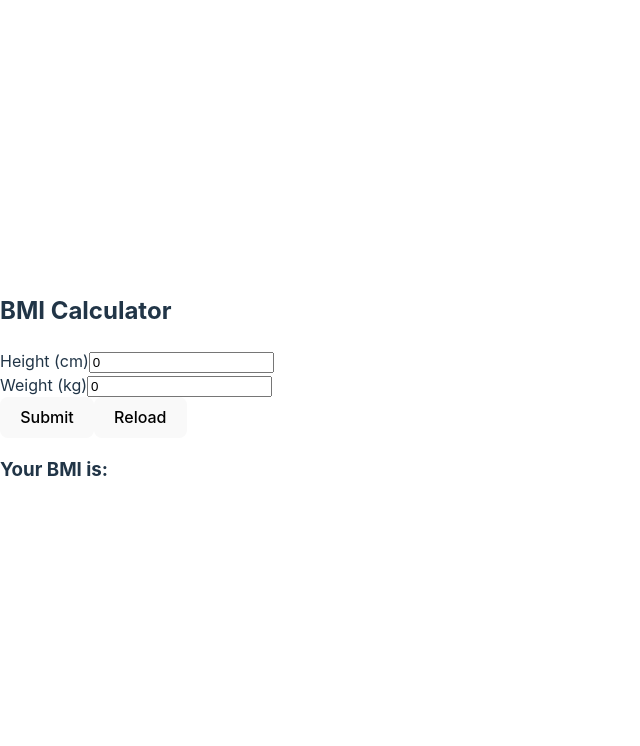
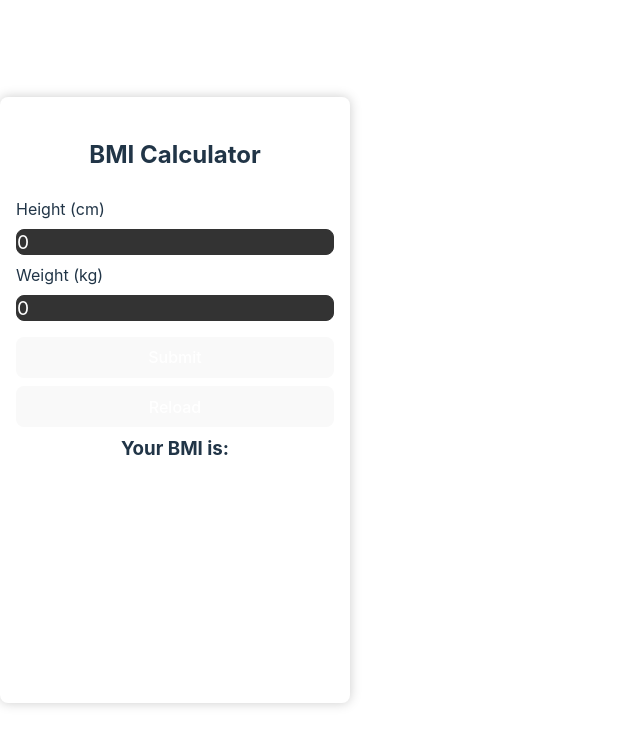
Before and after one commit to RyanLH95/bmi-calculator, a React (Vite) app: page / in a window 1280 px wide. Shown: the top 746 px of the page, without its empty margins (0-640 px from the left). Built offline with nearby package versions, Linux system fonts and the light colour scheme.

Commit message:
Create design for BMI calculator using a combination of custom properties and properties from index.css.

```diff
--- a/src/App.css
+++ b/src/App.css
@@ -0,0 +1,105 @@
+* {
+    font-family: Inter, system-ui, Avenir, Helvetica, Arial, sans-serif;
+    box-sizing: border-box;
+    margin: 0;
+    padding: 0;
+}
+
+.app {
+    display: flex;
+    flex-direction: column;
+    justify-content: center;
+    align-items: center;
+    width: 100%;
+    height: 100vh;
+}
+
+.container {
+    background-color: #fff;
+    box-shadow: 0px 0px 12px #ccc;
+    border-radius: 8px;
+    padding: 1rem;
+    width: 350px;
+}
+
+input {
+    display: block;
+    width: 100%;
+    font-size: 1.2rem;
+    margin: 8px 0;
+    background-color: #333;
+    color: #fff;
+    border: 1px solid #333;
+    border-radius: 8px;
+    cursor: pointer;
+}
+
+.center {
+    text-align: center;
+    margin: 24px 0;
+}
+
+
+.img-container {
+    height: 200px;
+}
+
+.btn {
+    position: relative; top: 8px;
+}
+
+.btn-outline {
+    position: relative; top: 16px;
+}
+
+p {
+    margin: 10px 0;
+}
+
+a {
+    font-weight: 500;
+    color: #646cff;
+    text-decoration: inherit;
+}
+
+a:hover {
+    color: #535bf2;
+}
+
+
+button {
+    display: block;
+    width: 100%;
+    border-radius: 8px;
+    border: 1px solid transparent;
+    padding: 0.6em 1.2em;
+    font-size: 1em;
+    font-weight: 500;
+    font-family: inherit;
+    color: #fff;
+    background-color: #1a1a1a;
+    cursor: pointer;
+    transition: border-color 0.25s;
+}
+
+button:hover {
+    border-color: #646cff;
+}
+
+button:focus,
+button:focus-visible {
+    outline: 4px auto -webkit-focus-ring-color;
+}
+
+@media (prefers-color-scheme: light) {
+    :root {
+    color: #213547;
+    background-color: #0034a4;
+    }
+    a:hover {
+    color: #747bff;
+    }
+    button {
+    background-color: #1a1a1a;
+    }
+  }
```
